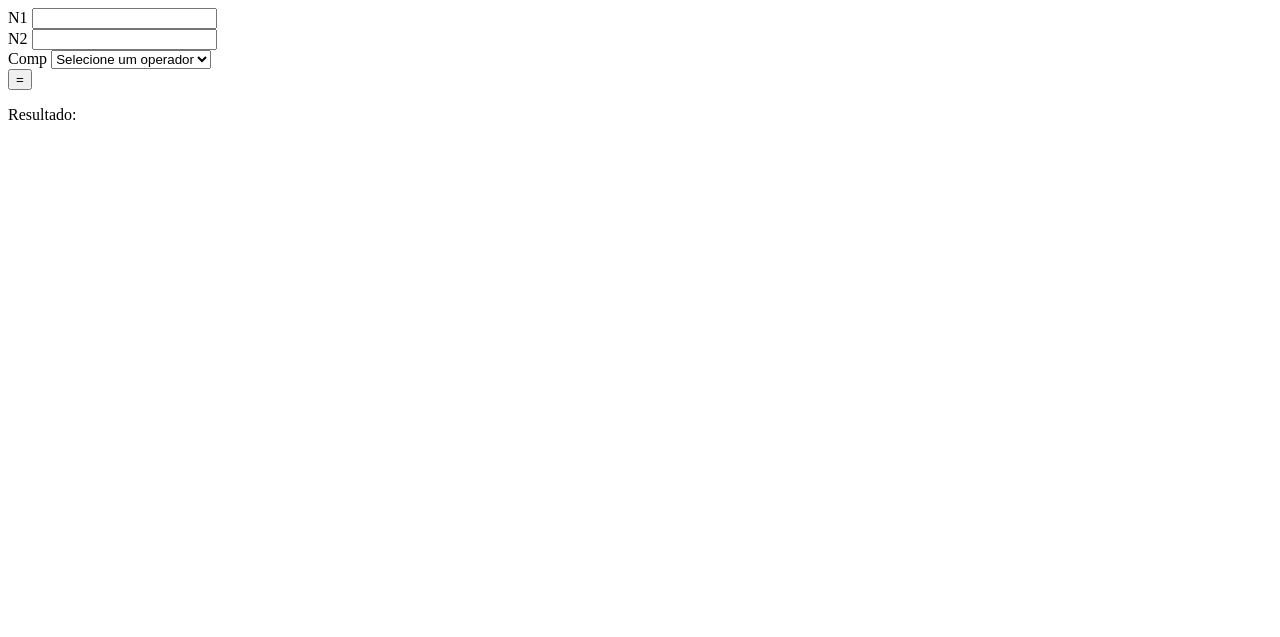
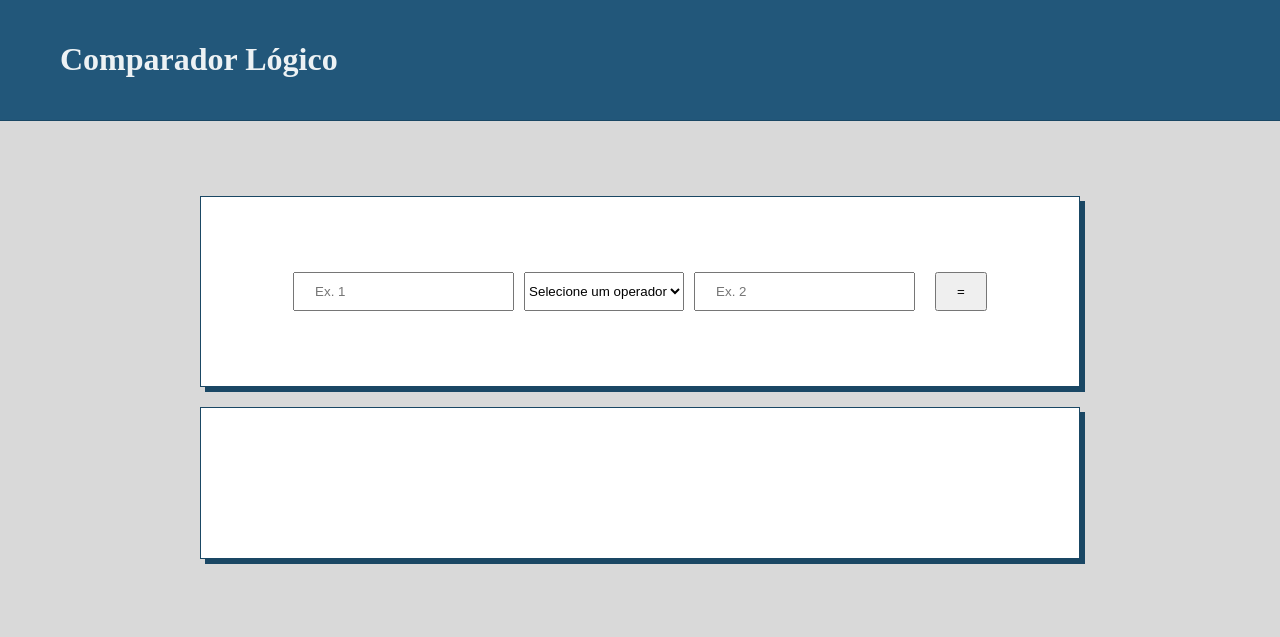
Before and after one commit to solidsantos/comparadorlogicojs, a plain HTML site: page index.html in a window 1280 px wide. Drawn offline with Linux system fonts and the light colour scheme; a web font is replaced by a local one.

Commit message:
finished

```diff
--- a/comparador.js
+++ b/comparador.js
@@ -4,28 +4,36 @@ function comparador() {
     const n2 = document.getElementById('n2').value;
     let result;
     switch (op) {
-        case '>':
+        case 'maior':
             result = n1 > n2;
             break;
-        case '<':
+        case 'menor':
             result = n1 < n2;
             break;
-        case '>=':
+        case 'maiorIgual':
             result = n1 >= n2;
             break;
-        case '<=':
+        case 'menorIgual':
             result = n1 <= n2;
             break;
-        case '==':
+        case 'igualdade':
             result = n1 == n2;
             break;
-        case '!=':
+        case 'diferente':
             result = n1 != n2;
             break;
 
         default:
             break;
     }
-    console.log(result);
-    document.getElementById('result').innerHTML = result;
+    if (result) {
+        document.getElementById('result').style.display = 'inline';
+        document.getElementById('result').style.color = '#2b9348';
+        document.getElementById('result').innerHTML = 'Verdadeiro';
+    }
+    else {
+        document.getElementById('result').style.display = 'inline';
+        document.getElementById('result').style.color = '#d62828';
+        document.getElementById('result').innerHTML = 'Falso';
+    }
 }
--- a/index.html
+++ b/index.html
@@ -5,33 +5,38 @@
     <meta charset="UTF-8">
     <meta name="viewport" content="width=device-width, initial-scale=1.0">
     <title>Document</title>
+    <link rel="stylesheet" href="style.css">
+    <link rel="preconnect" href="https://fonts.googleapis.com">
+    <link rel="preconnect" href="https://fonts.gstatic.com" crossorigin>
+    <link href="https://fonts.googleapis.com/css2?family=Cherry+Bomb+One&display=swap" rel="stylesheet">
 </head>
 
 <body>
-    <form action="javascript:comparador()">
-        <div>
-            <label for="n1">N1</label>
-            <input type="text" id="n1">
+    <header>
+        <h1>Comparador Lógico</h1>
+    </header>
+    <main class="flex-column">
+        <form action="javascript:comparador()" class="flex-row">
+            <div id="in" class="flex-row">
+                <input type="text" id="n1" placeholder="Ex. 1">
+                <select name="Comp" id="op">
+                    <option value="default" selected disabled>Selecione um operador</option>
+                    <option value="maior">Maior que</option>
+                    <option value="menor">Menor que</option>
+                    <option value="maiorIgual">Maior ou igual</option>
+                    <option value="menorIgual">Menor ou igual</option>
+                    <option value="igualdade">Igual a</option>
+                    <option value="diferente">Diferente de</option>
+                </select>
+                <input type="text" id="n2" placeholder="Ex. 2">
+            </div>
+            <input type="submit" value="=">
+        </form>
+        <div id="out" class="flex-row">
+            <span id="result"></span>
         </div>
-        <div>
-            <label for="n2">N2</label>
-            <input type="text" id="n2">
-        </div>
-        <div>
-            <label for="op">Comp</label>
-            <select name="Comp" id="op">
-                <option value="default" selected disabled>Selecione um operador</option>
-                <option value=">">Maior que (>)</option>
-                <option value="<">Menor que (<)</option>
-                <option value=">=">Maior ou igual (>=)</option>
-                <option value="<=">Menor ou igual (<=)</option>
-                <option value="==">Igualdade (==)</option>
-                <option value="!=">Igualdade (!=)</option>
-            </select>
-        </div>
-        <input type="submit" value="=">
-    </form>
-    <p>Resultado: <span id="result"></span></p>
+        <!--<h1><span id="result"></span></h1>-->
+    </main>
     <script src="./comparador.js"></script>
 </body>
 
--- /dev/null
+++ b/style.css
@@ -0,0 +1,86 @@
+html,
+body {
+    margin: 0;
+    padding: 0;
+    height: 100%;
+    background: #d9d9d9;
+}
+
+main {
+    padding: 75px 200px;
+    gap: 20px;
+}
+
+main>h1 {
+    text-align: center;
+}
+
+header {
+    padding: 20px 60px;
+    background: #22577a;
+    border-bottom: 1px solid #1a4764;
+}
+
+header>h1 {
+    font-weight: 700;
+    color: #edf2f4;
+}
+
+#result{
+    display: none;
+}
+
+.out-box{
+    border: 1px solid #1a4764;
+    flex: 1;
+    padding: 20px;
+    align-items: center;
+    gap: 10px;
+    justify-content: center;
+}
+
+
+form,
+#out {
+    border: 1px solid #1a4764;
+    background: #fff;
+    box-shadow: 5px 5px #1a4764;
+    padding: 75px 20px;
+    gap: 20px;
+    justify-content: center;
+}
+input {
+    padding: 10px 20px;
+}
+
+#in {
+    gap: 10px;
+}
+
+
+.flex-row,
+.flex-column {
+    display: flex;
+}
+
+.flex-row {
+    flex-direction: row;
+}
+
+.flex-column {
+    flex-direction: column;
+}
+
+@media (max-width: 600px) {
+    header {
+        padding: 20px 16px;
+    }
+
+    main {
+        padding: 25px 16px;
+    }
+
+    form {
+        padding: 25px;
+    }
+}
```
